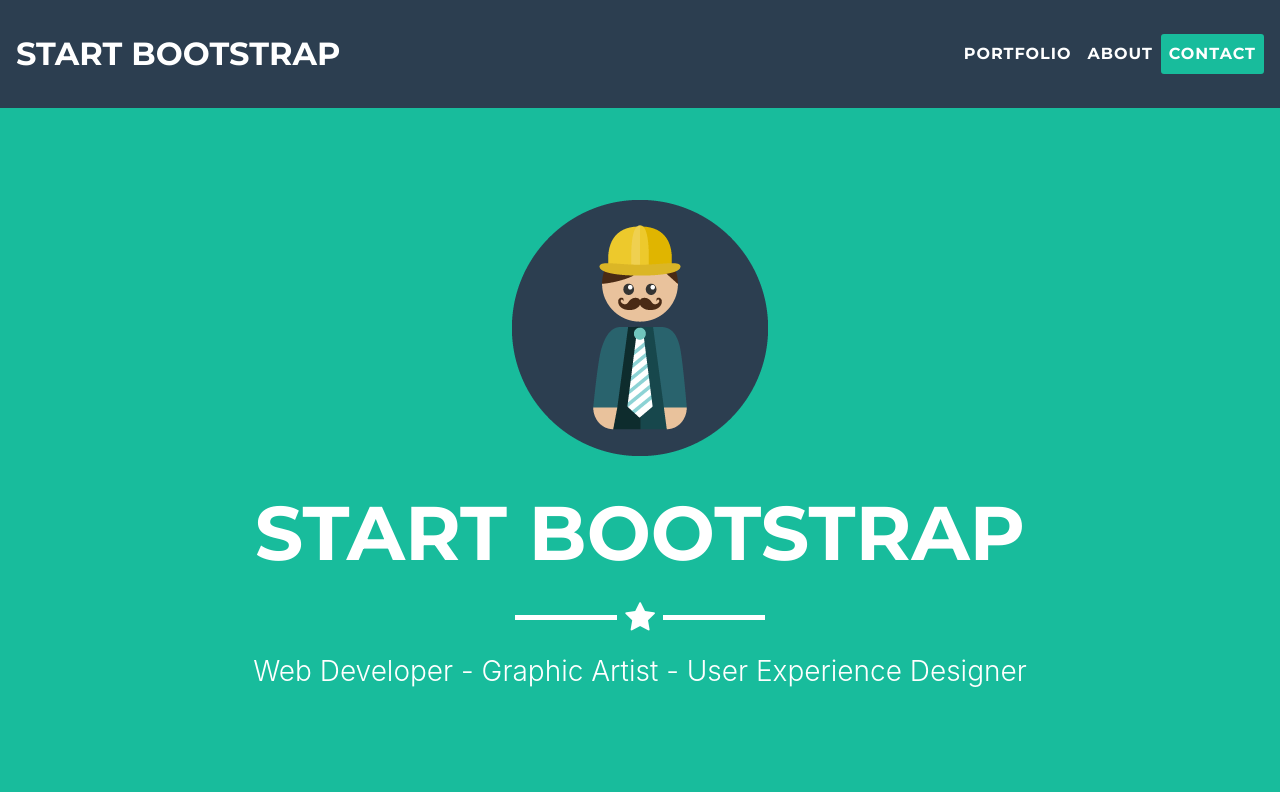
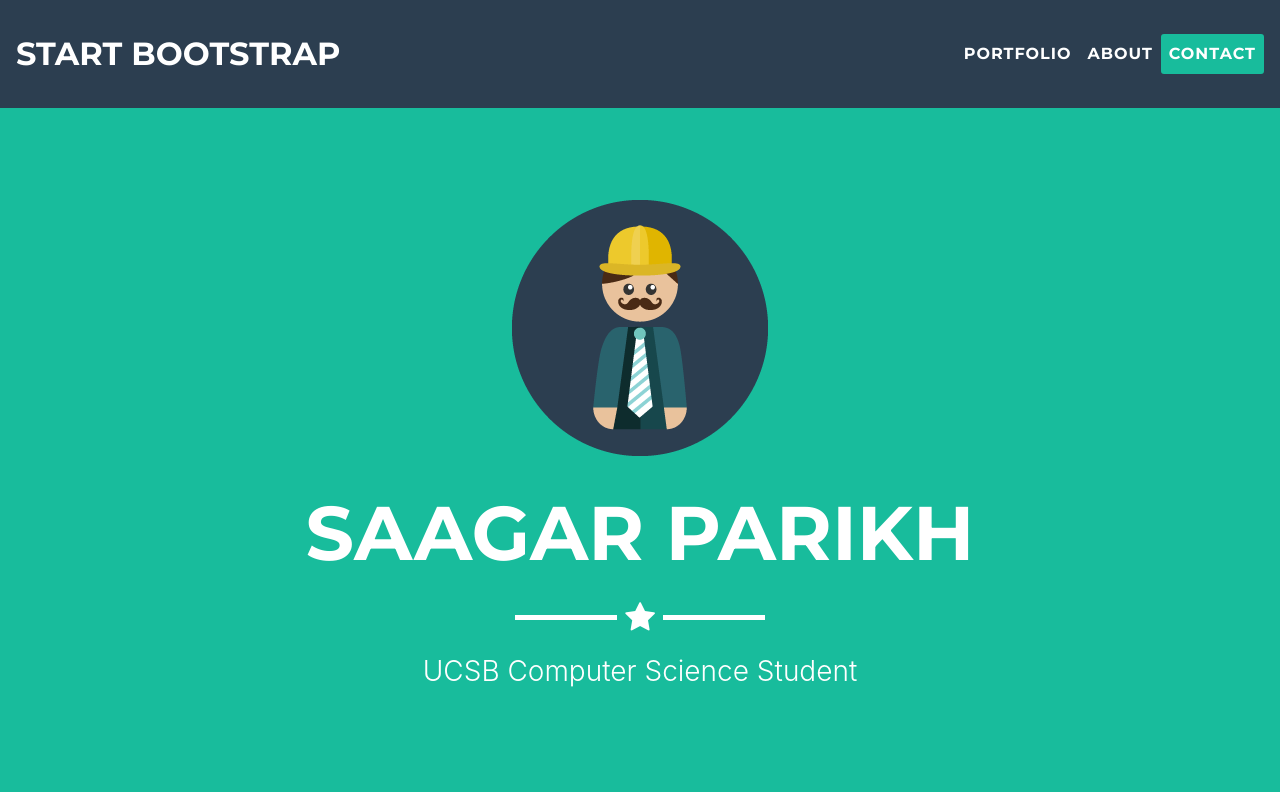
Before and after one commit to saagarparikh/saagarparikh, a website with bundled scripts: page index.html in a window 1280 px wide. Shown: the top 800 px of the page. Built offline with nearby package versions, Linux system fonts and the light colour scheme.

Commit message:
Edited Headers

```diff
--- a/index.html
+++ b/index.html
@@ -52,9 +52,9 @@
       <div class="container">
         <img class="img-fluid" src="img/profile.png" alt="">
         <div class="intro-text">
-          <span class="name">Start Bootstrap</span>
+          <span class="name">Saagar Parikh</span>
           <hr class="star-light">
-          <span class="skills">Web Developer - Graphic Artist - User Experience Designer</span>
+          <span class="skills">UCSB Computer Science Student</span>
         </div>
       </div>
     </header>
```
